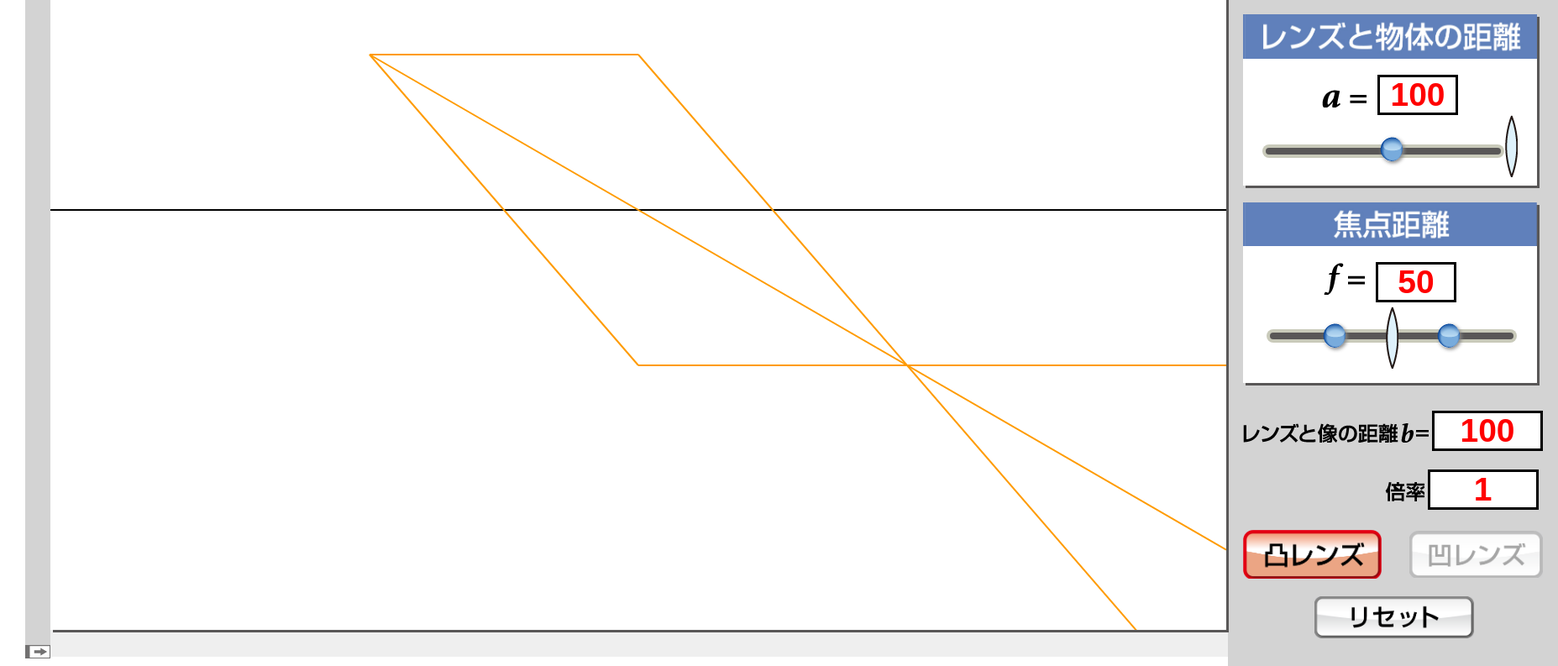
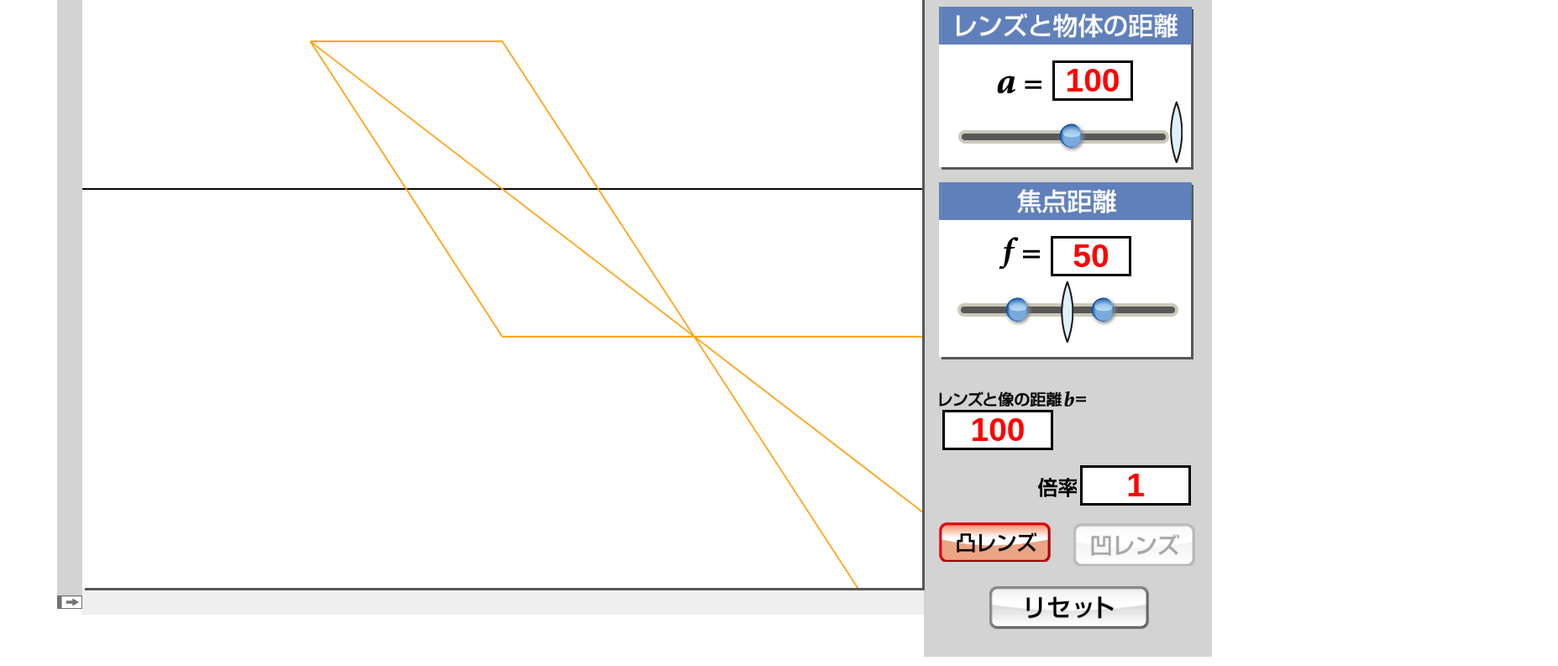
Before and after one commit to binhdarkcu/lens, a plain HTML site: page index.html in a window 1536 px wide. Shown: the part 280-1073 px from the top of the page at 84% size, 1855 px wide, since content can reach past the window. Drawn offline with Linux system fonts and the light colour scheme.

Commit message:
responsive

```diff
--- /dev/null
+++ b/css/responsive.css
@@ -0,0 +1,58 @@
+@media only screen and (min-width: 1400px) and (max-width: 1855px) {
+    .container{
+        width: 1400px;
+    }
+    #c, canvas.upper-canvas, .canvas-container{
+        width: 1000px!important;
+        height: 950px!important;
+    }
+    .rightControl{
+        width: 300px;
+    }
+    .changeview{
+        margin-left: 0;
+        height: 1005px;
+    }
+    .rightControl .box .title{
+            width: 299px;
+    }
+    .lentemp{
+        left: 148px;
+    }
+    .atemp{
+            width: 243px;
+    }
+    .box2dif .slider.slider-horizontal{
+            width: 225px;
+            margin-bottom: 5px;
+    }
+    .f-control-2{
+        margin-left: 22px;
+    }
+    .rightControl .box.box3 .slider.slider-horizontal{
+        width: 98px;
+        margin-right: 0px;
+    }
+    .rightControl .box.box3 .f-box .slider.slider-horizontal{
+        left:-8px;
+    }
+    .rightControl .box.box3 .ftemp{
+        width: 255px;
+    }
+    .rightControl .nomralBox .vl1 span{
+            width: 175px;
+    }
+    .buttons2 a{
+            width: 133px;
+    }
+    .buttons2 a.btn2{
+            width: 145px;
+    }
+    .rightControl .box{
+        margin-bottom: 18px;
+    }
+    .rightControl .nomralBox .vl1{
+        margin-top: 8px;
+    margin-bottom: 8px;
+    }
+}
--- a/css/style.css
+++ b/css/style.css
@@ -1,9 +1,10 @@
 html{
     background: #fff;
     position: relative;
-
+    width: 100%;
+    height: 100%;
 }
-body{background: #fff;margin: 0;}
+body{background: #fff;margin: 0;width: 100%;height: 100%;}
 .hide{
     display:none;
 }
--- a/index.html
+++ b/index.html
@@ -9,6 +9,7 @@
   <link rel="stylesheet" href="css/bootstrap-slider.css" />
    <link rel="stylesheet" href="css/jquery.keypad.css" />
   <link rel="stylesheet" href="css/style.css" />
+  <link rel="stylesheet" href="css/responsive.css" />
 <style type="text/css">
     .canvas-container-wp{
         text-align: center;
@@ -122,7 +123,7 @@
 
 
 
-
+       <div class="clear"></div>
    </div>
 
 
```
